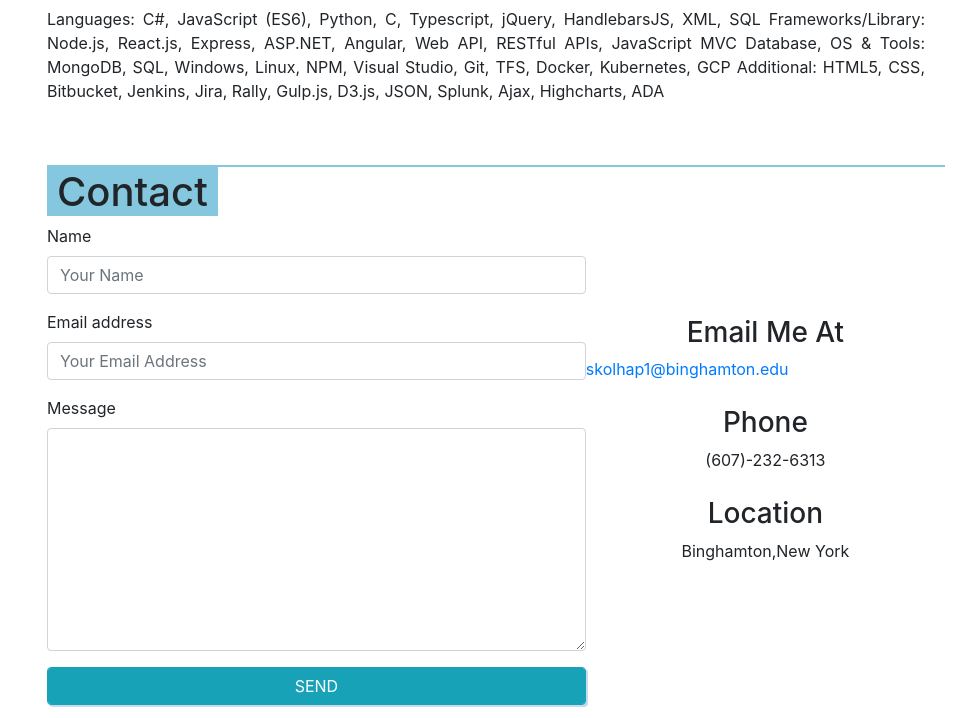
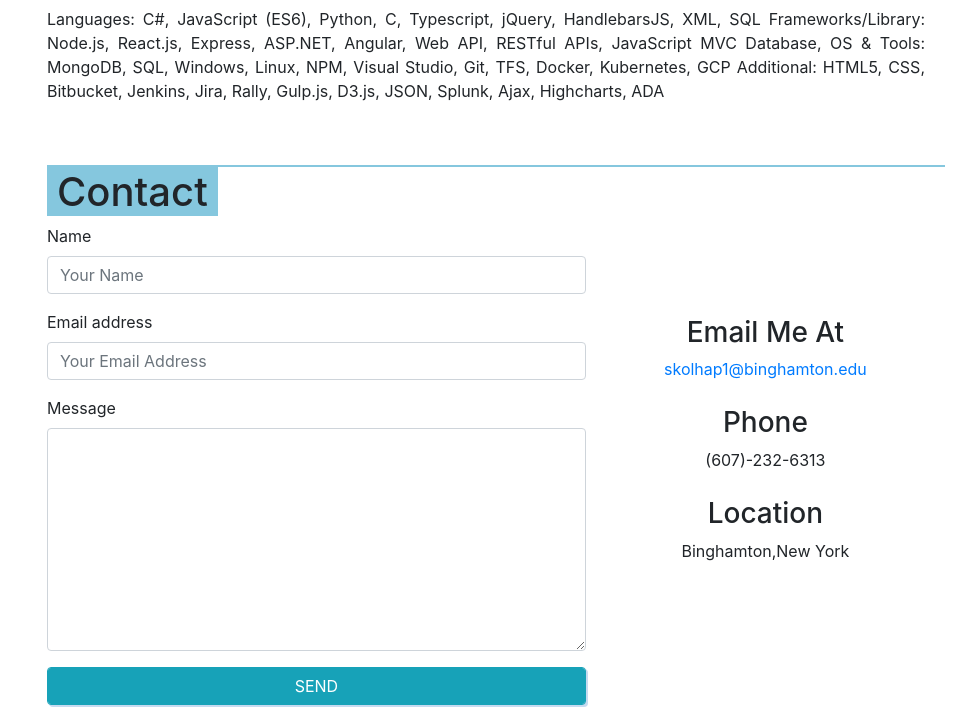
Before and after one commit to sid94/sid94.github.io, a plain HTML site: page index.html in a window 1280 px wide. Shown: the part 3591-4309 px from the top of the page, without its empty margins (319-1280 px from the left). Drawn offline with nearby package versions, Linux system fonts and the light colour scheme.

Commit message:
fixed the mis alignment of email

```diff
--- a/index.html
+++ b/index.html
@@ -392,7 +392,7 @@
           <div class="contact-margin">
             <h3>Email Me At </h3>
             <a href="mailto:skolhap1@binghamton.edu">
-              <p>skolhap1@binghamton.edu</p>
+              <span>skolhap1@binghamton.edu</span>
             </a>
           </div>
           <div class="contact-margin">
```
